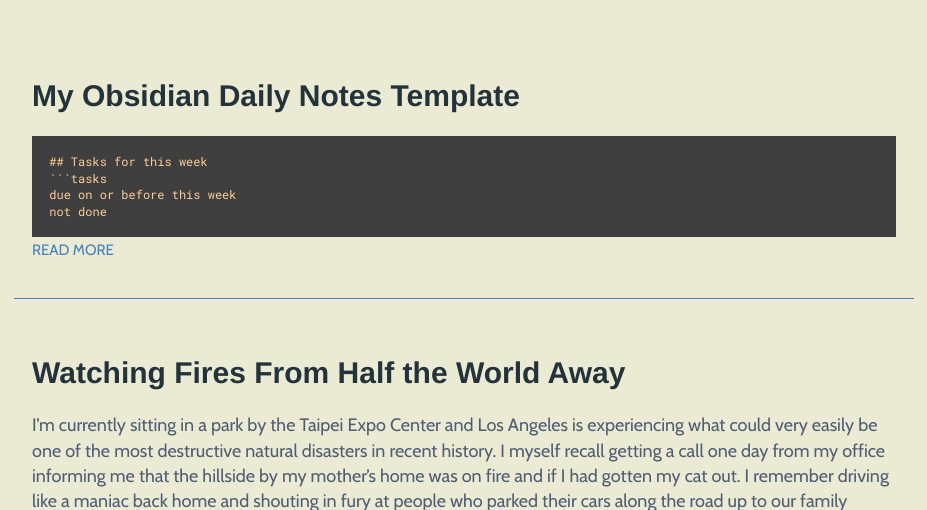
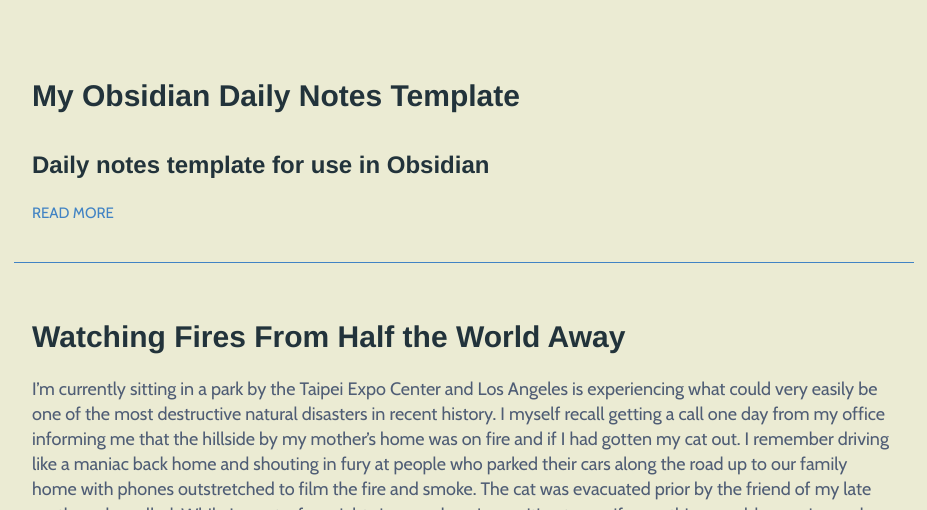
Before and after one commit to coreyclip/coreyclip.github.io, a Jekyll site: the page built from index.html, in a window 1280 px wide and 900 px high, cut to the strip 390-900 px from the top of the window. Shown: the whole strip, without its empty margins (176-1103 px from the left). Built offline with Jekyll 4.4.1, drawn with Linux system fonts in a browser that asks for light colours; nearby versions of some CDN libraries; some web fonts are replaced.

Commit message:
fix formatting

````diff
--- a/_posts/2025-01-24-2025-my-obsidian-daily-notes-template.md
+++ b/_posts/2025-01-24-2025-my-obsidian-daily-notes-template.md
@@ -4,15 +4,17 @@
 published: true
 tags: Technical
 ---
-```
-## Tasks for this week
+
+## Daily notes template for use in Obsidian
+
+```markdown
+**## Tasks for this week**
 ```tasks
 due on or before this week
 not done
 ```
+## Journal Entries
 
-## Journal Entries
--
 ## What will you do today that will be right
 what lives will you touch, what will you do for yourself, what did you learn?
 
````
